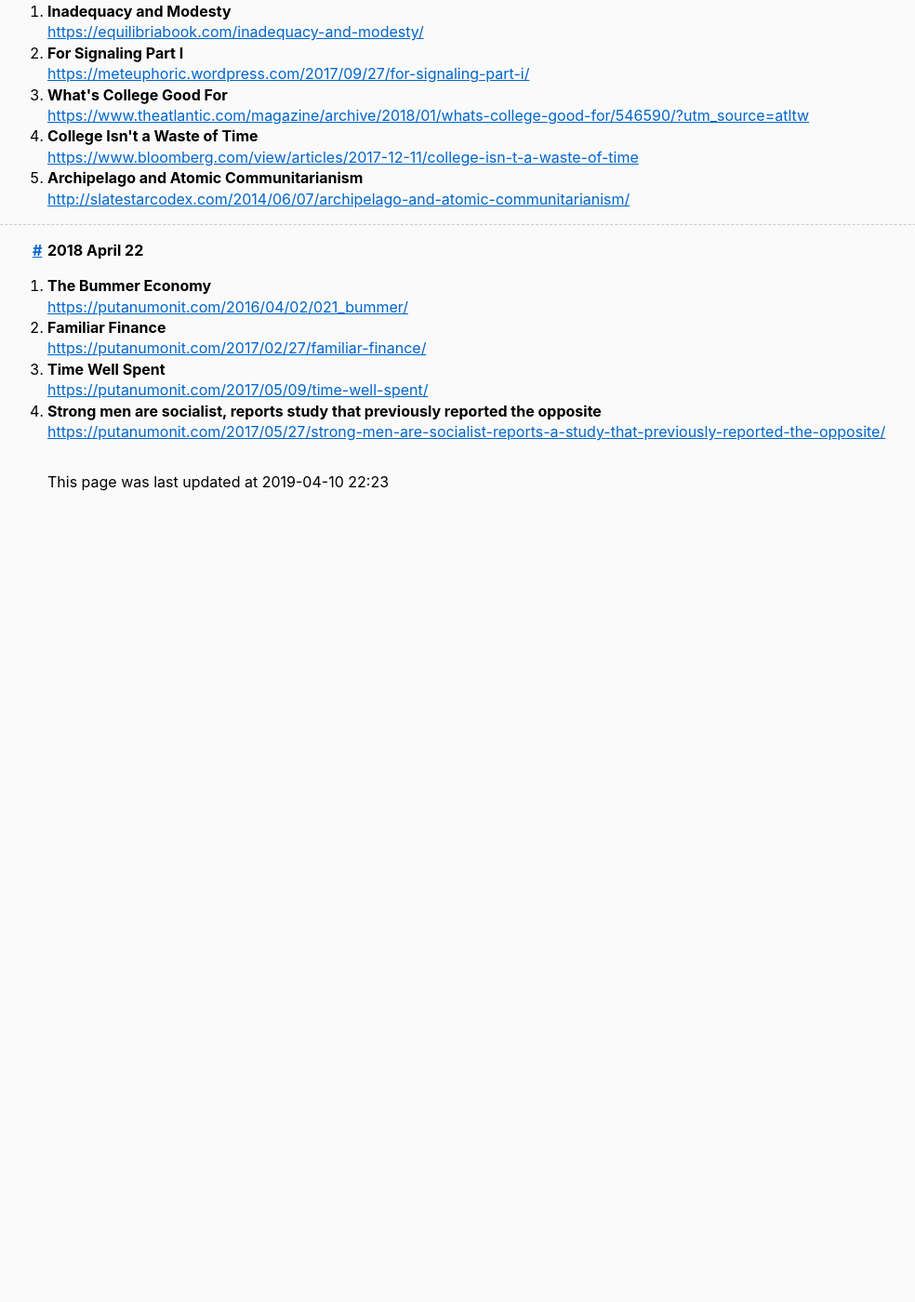
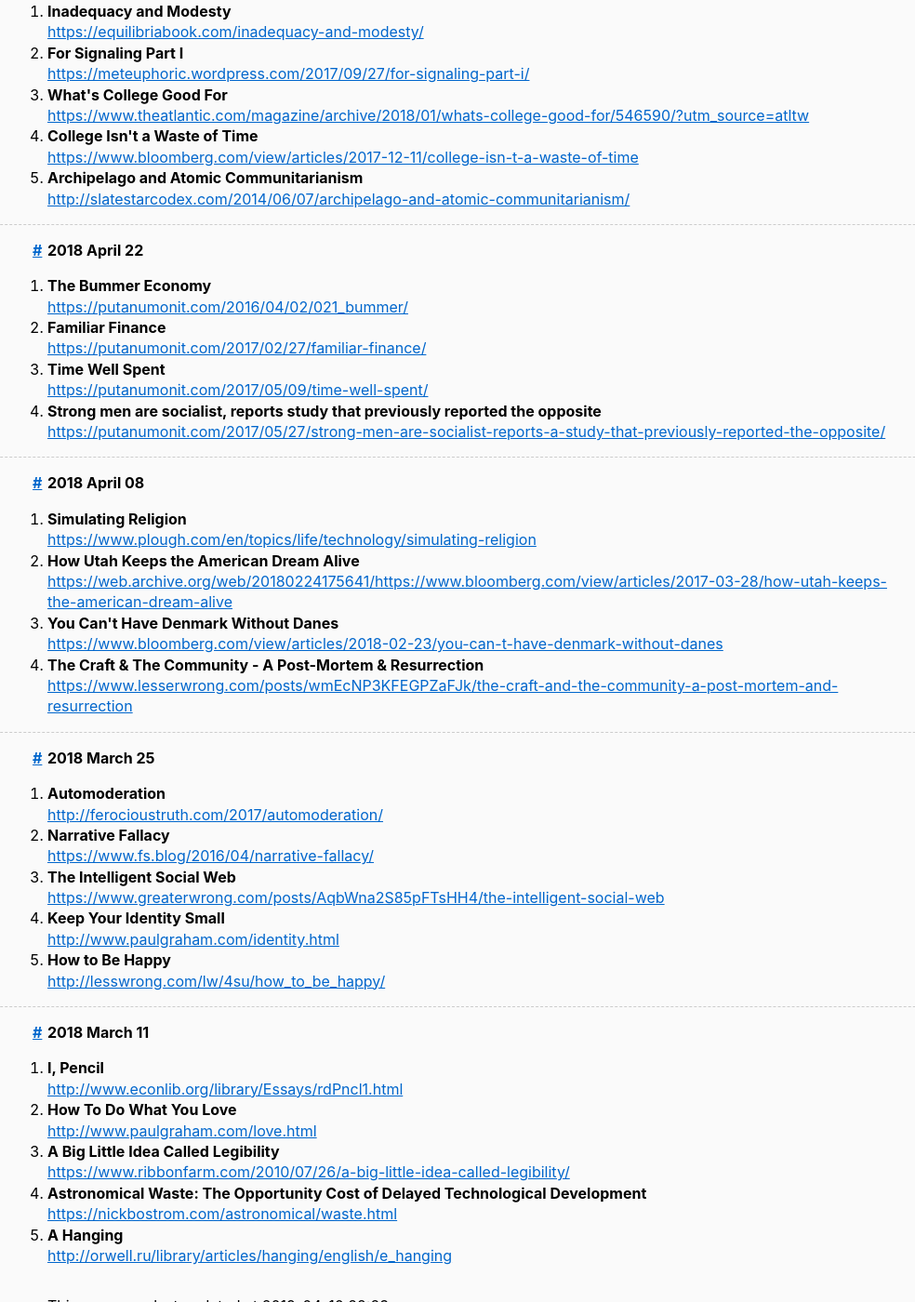
Before and after one commit to sackeyjason/london-rationalish-readings, a Jekyll site: the page built from index.html, in a window 1280 px wide and 1400 px high, scrolled down 4900 px. Shown: the whole window at 93% size, without its empty margins (125-1109 px from the left). Built offline with Jekyll 4.4.1, drawn with Linux system fonts in a browser that asks for light colours; before the commit the page ends 5446 px from its top, so only the background shows below that.

Commit message:
Add links.

```diff
--- a/_data/list.yaml
+++ b/_data/list.yaml
@@ -231,3 +231,38 @@
     link: https://putanumonit.com/2017/05/09/time-well-spent/
   - title: Strong men are socialist, reports study that previously reported the opposite
     link: https://putanumonit.com/2017/05/27/strong-men-are-socialist-reports-a-study-that-previously-reported-the-opposite/
+-
+  date: 8 April 2018
+  list:
+  - title: Simulating Religion
+    link: https://www.plough.com/en/topics/life/technology/simulating-religion
+  - title: How Utah Keeps the American Dream Alive
+    link: https://web.archive.org/web/20180224175641/https://www.bloomberg.com/view/articles/2017-03-28/how-utah-keeps-the-american-dream-alive
+  - title: You Can't Have Denmark Without Danes
+    link: https://www.bloomberg.com/view/articles/2018-02-23/you-can-t-have-denmark-without-danes
+  - title: The Craft & The Community - A Post-Mortem & Resurrection
+    link: https://www.lesserwrong.com/posts/wmEcNP3KFEGPZaFJk/the-craft-and-the-community-a-post-mortem-and-resurrection
+- date: 25 March 2018
+  list:
+  - title: Automoderation
+    link: http://ferocioustruth.com/2017/automoderation/
+  - title: Narrative Fallacy
+    link: https://www.fs.blog/2016/04/narrative-fallacy/
+  - title: The Intelligent Social Web
+    link: https://www.greaterwrong.com/posts/AqbWna2S85pFTsHH4/the-intelligent-social-web
+  - title: Keep Your Identity Small
+    link: http://www.paulgraham.com/identity.html
+  - title: How to Be Happy
+    link: http://lesswrong.com/lw/4su/how_to_be_happy/
+- date: 11 March 2018
+  list:
+  - title: I, Pencil
+    link: http://www.econlib.org/library/Essays/rdPncl1.html
+  - title: How To Do What You Love
+    link: http://www.paulgraham.com/love.html
+  - title: A Big Little Idea Called Legibility
+    link: https://www.ribbonfarm.com/2010/07/26/a-big-little-idea-called-legibility/
+  - title: 'Astronomical Waste: The Opportunity Cost of Delayed Technological Development'
+    link: https://nickbostrom.com/astronomical/waste.html
+  - title: A Hanging
+    link: http://orwell.ru/library/articles/hanging/english/e_hanging
```
